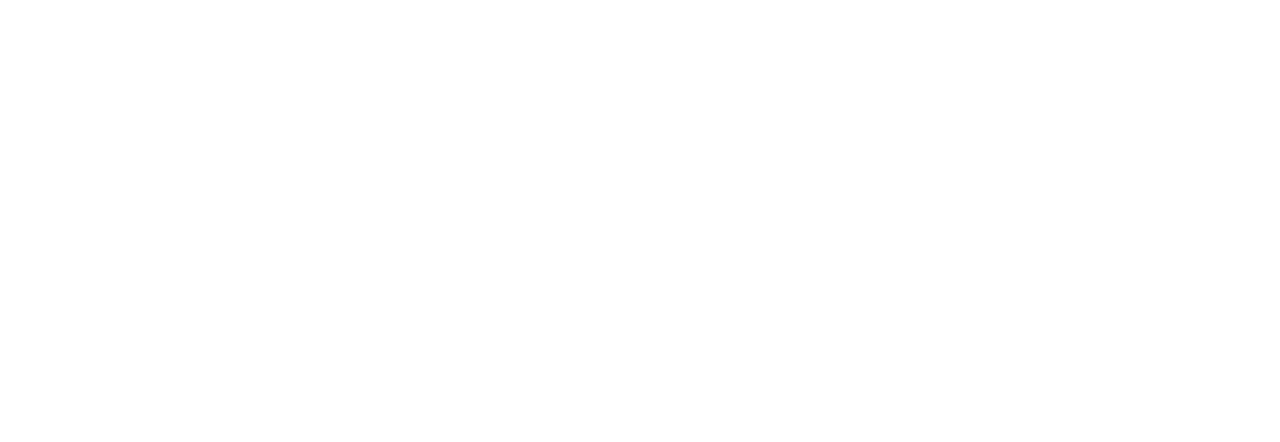
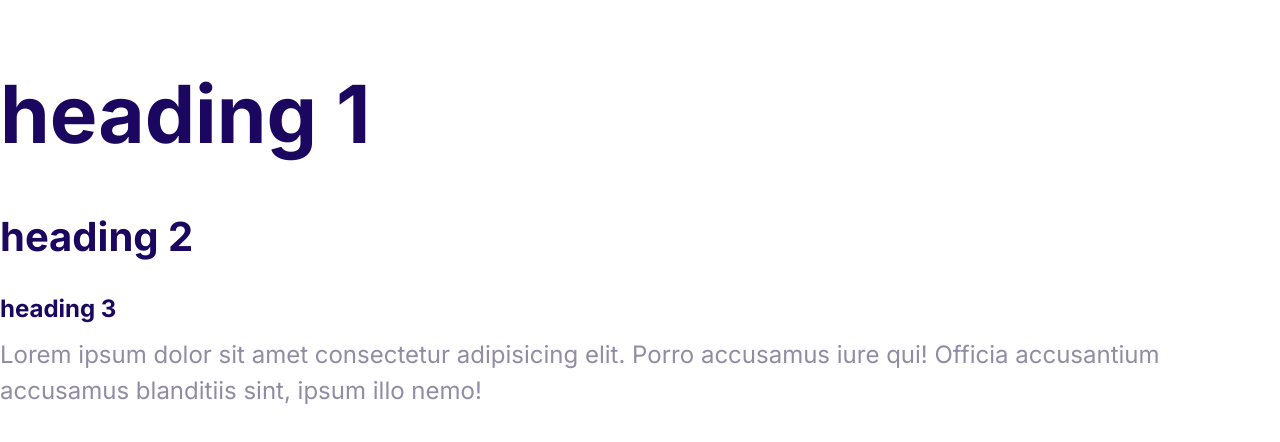
Before and after one commit to aalsayad/moshifyCodeAlong, a website: page index.html in a window 1280 px wide. Drawn offline with nearby package versions, Linux system fonts and the light colour scheme.

Commit message:
define the style for the fonts

```diff
--- a/CSS/styles.css
+++ b/CSS/styles.css
@@ -5,3 +5,55 @@
   --color-headings: #1b0760;
   --color-body: #918ca4;
 }
+
+html {
+  font-size: 62.5%;
+}
+
+body {
+  font-family: Inter, Arial, Helvetica, sans-serif;
+  color: var(--color-body);
+  line-height: 1.5;
+}
+
+h1,
+h2,
+h3 {
+  color: var(--color-headings);
+  margin-bottom: 1rem;
+}
+
+h1 {
+  font-size: 7rem;
+}
+
+h2 {
+  font-size: 4rem;
+}
+
+h3 {
+  font-size: 3rem;
+}
+
+p {
+  margin-top: 0;
+  font-size: 2.4rem;
+}
+
+@media screen and (min-width: 1024px) {
+  body {
+    font-size: 1.8rem;
+  }
+
+  h1 {
+    font-size: 8rem;
+  }
+
+  h2 {
+    font-size: 4rem;
+  }
+
+  h3 {
+    font-size: 2.4rem;
+  }
+}
--- a/index.html
+++ b/index.html
@@ -5,8 +5,22 @@
     <meta http-equiv="X-UA-Compatible" content="IE=edge" />
     <meta name="viewport" content="width=device-width, initial-scale=1.0" />
     <title>Document</title>
+    <link rel="preconnect" href="https://fonts.googleapis.com" />
+    <link rel="preconnect" href="https://fonts.gstatic.com" crossorigin />
+    <link
+      href="https://fonts.googleapis.com/css2?family=Inter:wght@400;700&display=swap"
+      rel="stylesheet"
+    />
+    <link rel="stylesheet" href="node_modules/normalize.css/normalize.css" />
     <link rel="stylesheet" href="css/styles.css" />
-    <link rel="stylesheet" href="node_modules/normalize.css/normalize.css" />
   </head>
-  <body></body>
+  <body>
+    <h1>heading 1</h1>
+    <h2>heading 2</h2>
+    <h3>heading 3</h3>
+    <p>
+      Lorem ipsum dolor sit amet consectetur adipisicing elit. Porro accusamus
+      iure qui! Officia accusantium accusamus blanditiis sint, ipsum illo nemo!
+    </p>
+  </body>
 </html>
```
